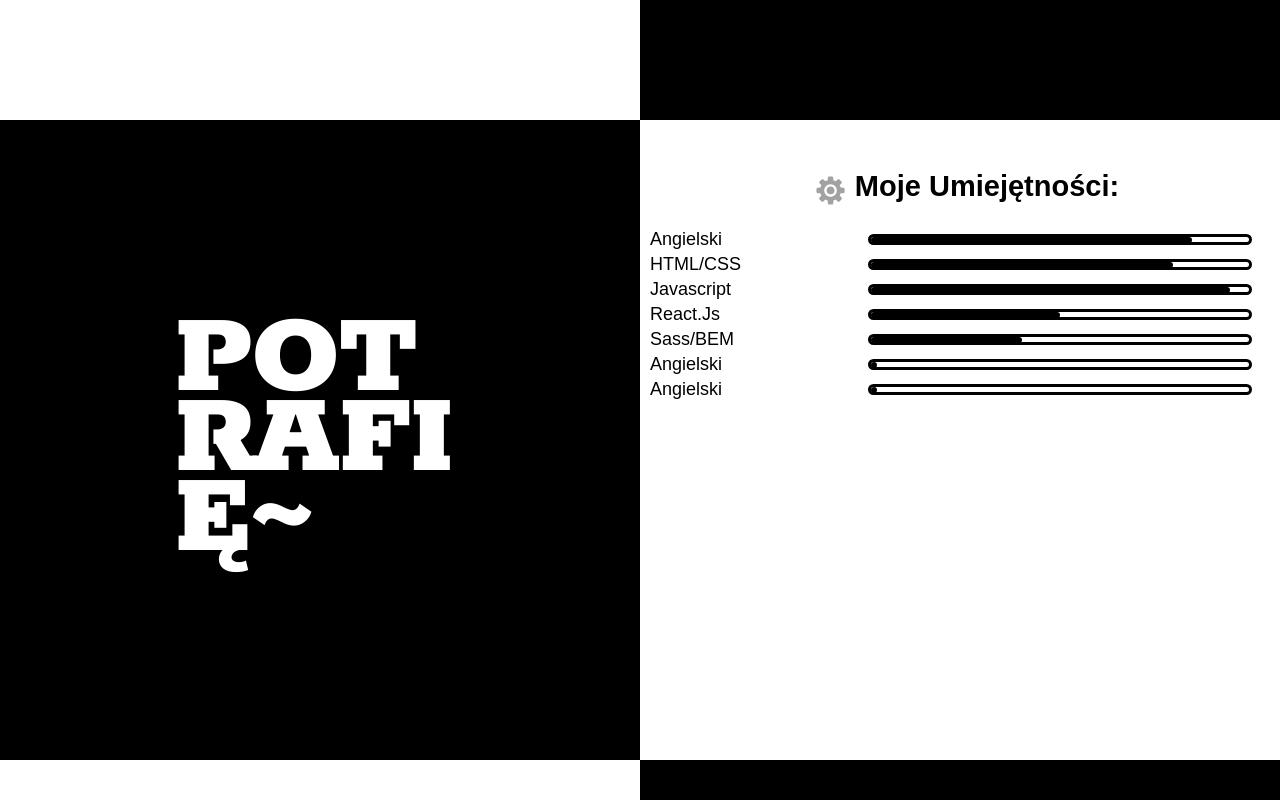
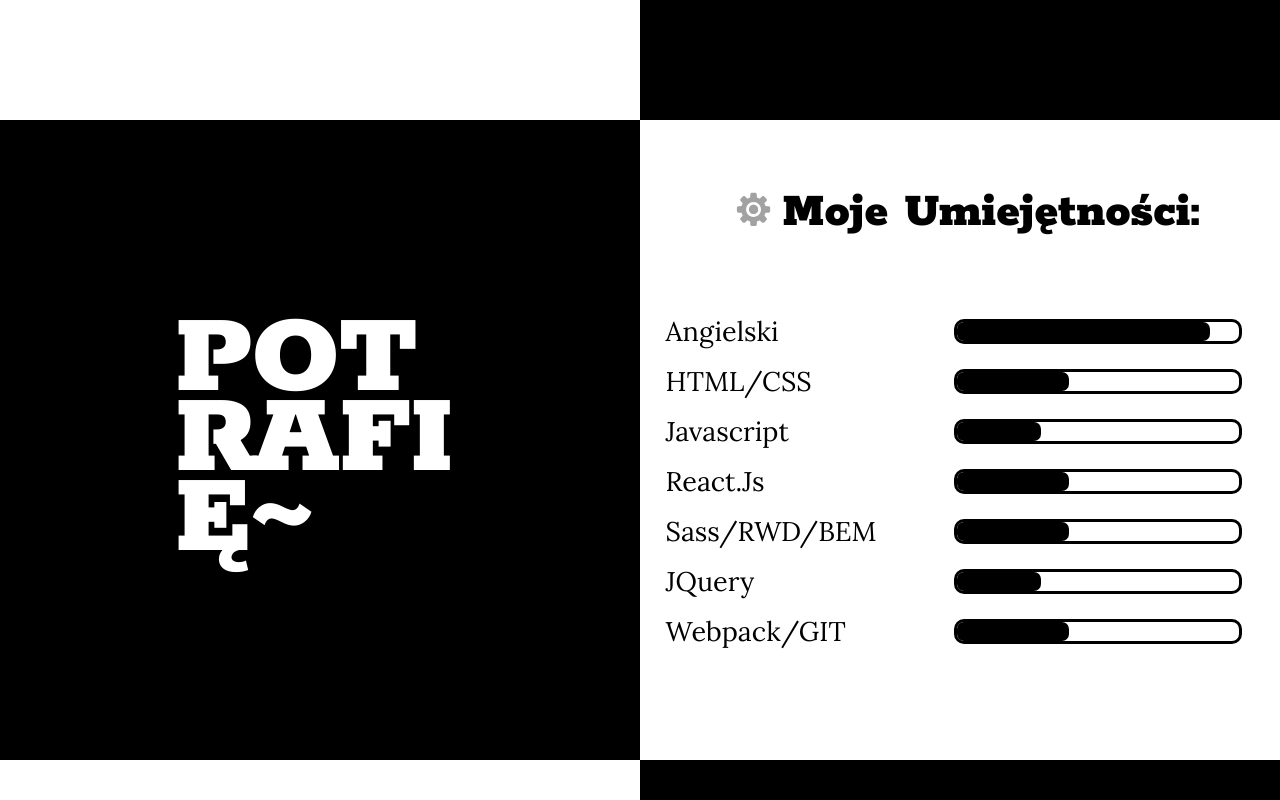
Before and after one commit to pawellicznerski/cv_pawel, a React (Create React App) app: page / in a window 1280 px wide. Shown: the part 1160-1960 px from the top of the page. Built offline with nearby package versions, Linux system fonts and the light colour scheme.

Commit message:
adding section text style3

```diff
--- a/src/App.css
+++ b/src/App.css
@@ -20,10 +20,8 @@
     display: flex;
     flex-direction: column;
     justify-content: space-around;
-    align-items: center;
-    font-family: 'Lora', serif; }
+    align-items: center; }
     .header__about-me__me {
-      font-family: 'Lora', cursive;
       width: 80%;
       text-align: center;
       font-size: 23px;
@@ -205,90 +203,113 @@
   align-items: center;
   justify-content: center;
   flex-wrap: wrap; }
-  @media (min-width: 900px) {
+  @media (min-width: 1000px) {
     .competence-bars {
       margin-bottom: 50px; } }
   .competence-bars__section-name {
-    margin: 0 0 30px 10px;
+    margin: 0 0 0px 10px;
     background-color: rgba(10, 10, 10, 0);
     display: flex; }
-    @media (min-width: 760px) {
-      .competence-bars__section-name {
-        margin: 50px 0 20px 7px; } }
     .competence-bars__section-name__icon_competence {
       background-position: center;
       background-repeat: no-repeat;
       background-size: cover;
-      margin: 8px 0 0 0;
-      height: 22px;
-      width: 22px;
+      margin-top: 9px;
+      height: 39px;
+      width: 39px;
       background-image: url("./components/cv-page/main/competence/competence__section-name__icon_competence.svg"); }
-      @media (min-width: 760px) {
+      @media (min-width: 600px) {
         .competence-bars__section-name__icon_competence {
-          margin: 4px 0 0 6px;
-          height: 33px;
-          width: 33px; } }
+          margin: 3.5vw 0 4vw 0; } }
+      @media (min-width: 1000px) {
+        .competence-bars__section-name__icon_competence {
+          margin: 5.5vw 0 6vw 4px; } }
     .competence-bars__section-name__text_competence {
-      margin: 0 0 0 8px;
+      margin-left: 4px;
       text-transform: capitalize;
-      font-size: 26px; }
+      font-family: 'Rokkitt',serif;
+      font-weight: bold;
+      font-size: 32px;
+      line-height: 32px;
+      margin-top: 13px; }
+      @media (min-width: 600px) {
+        .competence-bars__section-name__text_competence {
+          font-size: 28px;
+          margin: 4vw 0 4vw 4px; } }
       @media (min-width: 760px) {
         .competence-bars__section-name__text_competence {
-          font-size: 29px;
-          font-weight: bold; } }
+          font-size: 35px; } }
+      @media (min-width: 1000px) {
+        .competence-bars__section-name__text_competence {
+          font-size: 50px;
+          margin: 6vw 0 5vw 9px; } }
   .competence-bars__el {
-    margin: 10px 0;
+    margin: 7px 0;
     width: 100%;
     display: flex;
     align-items: center;
     justify-content: space-between;
     flex-wrap: wrap; }
-    @media (min-width: 900px) {
+    @media (min-width: 600px) {
       .competence-bars__el {
-        margin: 2px 0; } }
+        margin: 5px 0; } }
+    @media (min-width: 760px) {
+      .competence-bars__el {
+        margin: 8px 0; } }
     .competence-bars__el__text {
-      margin-left: 8px;
+      margin: 0 5px 0 18px;
       font-size: 15px;
       text-transform: capitalize; }
-      @media (min-width: 900px) {
+      @media (min-width: 760px) {
         .competence-bars__el__text {
-          margin-left: 10px;
           font-size: 18px; } }
+      @media (min-width: 1000px) {
+        .competence-bars__el__text {
+          margin-left: 2vw;
+          font-size: 27px; } }
     .competence-bars__el__bar {
-      margin-right: 8px;
-      width: 70%;
+      margin: 0 18px;
+      width: 50%;
       height: 14px;
       border: 3px solid black;
       border-radius: 9px;
       display: flex;
       justify-content: flex-start; }
-      @media (min-width: 900px) {
+      @media (min-width: 600px) {
         .competence-bars__el__bar {
-          margin-right: 28px;
-          width: 60%;
-          height: 11px;
-          border-radius: 8px; } }
+          width: 40%; } }
+      @media (min-width: 760px) {
+        .competence-bars__el__bar {
+          margin: 0 22px; } }
+      @media (min-width: 1000px) {
+        .competence-bars__el__bar {
+          margin: 0 3vw 0 5px;
+          width: 45%;
+          height: 25px;
+          border-radius: 10px; } }
       .competence-bars__el__bar_filling {
         height: 8px;
         border-radius: 8px;
         background-color: black;
         border: 3px solid black; }
-        @media (min-width: 900px) {
+        @media (min-width: 1000px) {
           .competence-bars__el__bar_filling {
-            height: 5px;
-            border-radius: 5px; } }
+            height: 19px;
+            border-radius: 7px; } }
       .competence-bars__el__bar_filling_first {
-        width: 85%; }
+        width: 90%; }
       .competence-bars__el__bar_filling_second {
-        width: 80%; }
+        width: 40%; }
       .competence-bars__el__bar_filling_third {
-        width: 95%; }
+        width: 30%; }
       .competence-bars__el__bar_filling_fourth {
-        width: 50%; }
+        width: 40%; }
       .competence-bars__el__bar_filling_fifth {
         width: 40%; }
+      .competence-bars__el__bar_filling_sixth {
+        width: 30%; }
       .competence-bars__el__bar_filling_last {
-        width: 60%; }
+        width: 40%; }
 
 .education {
   width: 100vw;
@@ -435,6 +456,9 @@
     .interests__content {
       background-color: black; } }
 
+.page {
+  font-family: 'Lora', serif; }
+
 * {
   padding: 0px;
   margin: 0px;
--- a/src/components/cv-page/_cv-page.scss
+++ b/src/components/cv-page/_cv-page.scss
@@ -2,4 +2,5 @@
 @import "./main/main.scss";
 
 .page{
+  font-family: 'Lora', serif;
 }
--- a/src/components/cv-page/_cv-page__base/_media-query-mixins.scss
+++ b/src/components/cv-page/_cv-page__base/_media-query-mixins.scss
@@ -11,7 +11,7 @@
 }
 
 @mixin laptop {
-  @media (min-width:  900px) {
+  @media (min-width:  1000px) {
     @content;
   }
 }
--- a/src/components/cv-page/header/_header.scss
+++ b/src/components/cv-page/header/_header.scss
@@ -32,13 +32,9 @@
     flex-direction: column;
     justify-content:space-around;
     align-items: center;
-    // height: 80vw;
-    font-family: 'Lora', serif;
     @include mobile{
-      // height: 50vw;
     };
     &__me{
-      font-family: 'Lora', cursive;
       width: 80%;
       text-align: center;
       font-size: 23px;
--- a/src/components/cv-page/main/competence/_competence.scss
+++ b/src/components/cv-page/main/competence/_competence.scss
@@ -32,100 +32,128 @@
   };
 
   &__section-name{
-    margin: 0 0 30px 10px;
+    margin: 0 0 0px 10px;
     background-color: rgba(10,10,10,0);
     display: flex;
     @include tablet{
-      margin: 50px 0 20px 7px;
+      // margin: 50px 0 20px 7px;
     };
     &__icon_competence{
       background-position: center;
       background-repeat: no-repeat;
       background-size: cover;
-      margin: 8px 0 0 0;
-      height: 22px;
-      width: 22px;
-      @include tablet{
-        margin: 4px 0 0 6px;
-        height: 33px;
-        width: 33px;
+      margin-top:9px;
+      height: 39px;
+      width: 39px;
+      @include mobile{
+        margin: 3.5vw 0 4vw 0;
+      };
+      @include laptop{
+        margin: 5.5vw 0 6vw 4px;
       };
       background-image: url("./components/cv-page/main/competence/competence__section-name__icon_competence.svg");
     }
     &__text_competence{
-      margin: 0 0 0 8px;
+      margin-left: 4px;
       text-transform: capitalize;
-      font-size: 26px;
+      font-family: 'Rokkitt',serif;
+      font-weight: bold;
+      font-size: 32px;
+      line-height: 32px;
+      margin-top: 13px;
+     @include mobile{
+       font-size: 28px;
+       margin: 4vw 0 4vw 4px;
+     };
      @include tablet{
-       font-size: 29px;
-       font-weight: bold;
+       font-size: 35px;
+      //  margin: 3vw 0 3vw 4px;
+     };
+     @include laptop{
+       font-size: 50px;
+       margin: 6vw 0 5vw 9px;
      };
    }//__text_competence
   }//__section-name
 
   &__el{
-    margin: 10px 0;
+    // border: 1px solid red;
+    margin: 7px 0;
     width:100%;
     display: flex;
     align-items: center;
     justify-content: space-between;
     flex-wrap: wrap;
     // border: 1px solid blue;
-    @include laptop{
-      margin: 2px 0;
+    @include mobile{
+      margin: 5px 0;
+    };
+    @include tablet{
+      margin: 8px 0;
     };
     &__text{
-      margin-left: 8px;
+      margin: 0 5px 0 18px;
       font-size: 15px;
       text-transform: capitalize;
+      @include tablet{
+        font-size: 18px;
+      }
       @include laptop{
-        margin-left: 10px;
-        font-size: 18px;
+        margin-left: 2vw;
+        font-size: 27px;
       };
     }
     &__bar{
-      margin-right: 8px;
-      width: 70%;
+      margin: 0 18px;
+      width: 50%;
       height: 14px;
       border: 3px solid black;
       border-radius: 9px;
       display: flex;
       justify-content: flex-start;
+      @include mobile{
+        width: 40%;
+      };
+      @include tablet{
+        margin: 0 22px;
+      }
       @include laptop{
-        margin-right: 28px;
-        width: 60%;
-        height: 11px;
-        border-radius: 8px;
+        margin: 0 3vw 0 5px;
+        width: 45%;
+        height: 25px;
+        border-radius: 10px;
       };
       &_filling{
         height: 8px;
         border-radius: 8px;
         background-color:black;
         border: 3px solid black;
-
         @include laptop{
-          height: 5px;
-          border-radius: 5px;
+          height: 19px;
+          border-radius: 7px;
         };
 
       }
       &_filling_first{
-        width: 85%;
+        width: 90%;
       }
       &_filling_second{
-        width: 80%;
+        width: 40%;
       }
       &_filling_third{
-        width: 95%;
+        width: 30%;
       }
       &_filling_fourth{
-        width: 50%;
+        width: 40%;
       }
       &_filling_fifth{
         width: 40%;
       }
+      &_filling_sixth{
+        width: 30%;
+      }
       &_filling_last{
-        width: 60%;
+        width: 40%;
       }
     }
 
--- a/src/components/cv-page/main/competence/competence.js
+++ b/src/components/cv-page/main/competence/competence.js
@@ -32,9 +32,9 @@ export class Competence extends Component {
               <Bar name="HTML/CSS" classes={"competence-bars__el__bar_filling competence-bars__el__bar_filling_second"}></Bar>
               <Bar name="Javascript" classes={"competence-bars__el__bar_filling competence-bars__el__bar_filling_third"}></Bar>
               <Bar name="React.js" classes={"competence-bars__el__bar_filling competence-bars__el__bar_filling_fourth"}></Bar>
-              <Bar name="Sass/BEM" classes={"competence-bars__el__bar_filling competence-bars__el__bar_filling_fifth"}></Bar>
-              <Bar name="Angielski" classes={"competence-bars__el__bar_filling competence-bars__el__bar_filling_sixth"}></Bar>
-              <Bar name="Angielski" classes={"competence-bars__el__bar_filling competence-bars__el__bar_filling_seventh"}></Bar>
+              <Bar name="Sass/RWD/BEM" classes={"competence-bars__el__bar_filling competence-bars__el__bar_filling_fifth"}></Bar>
+              <Bar name="jQuery" classes={"competence-bars__el__bar_filling competence-bars__el__bar_filling_sixth"}></Bar>
+              <Bar name="Webpack/GIT" classes={"competence-bars__el__bar_filling competence-bars__el__bar_filling_last"}></Bar>
             </div>
         </div>
 
```
